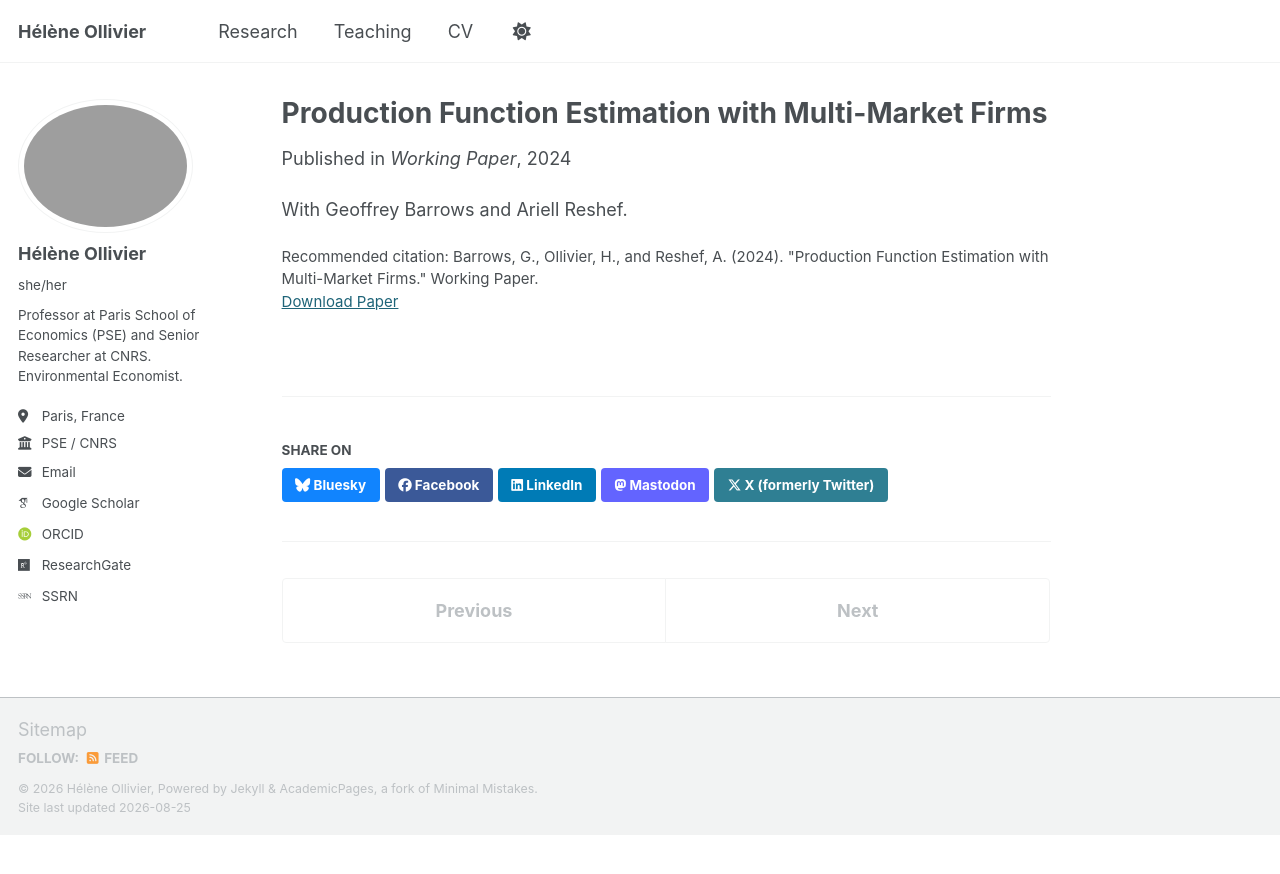
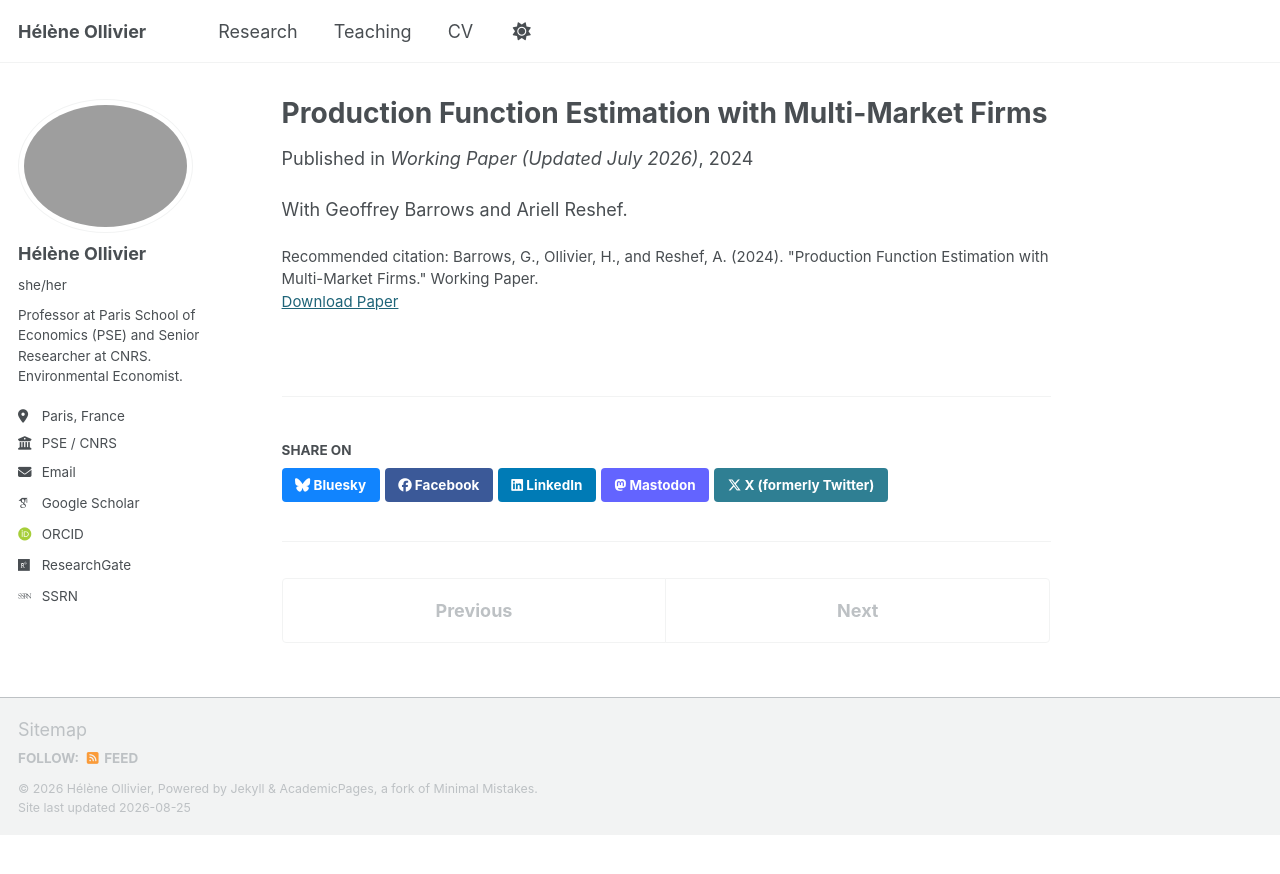
Before and after one commit to heleneollivier/heleneollivier.github.io, a Jekyll site: the page built from _publications/2024-working-production-function.md, in a window 1280 px wide. Shown: the top 874 px of the page. Built offline with Jekyll 4.4.1, drawn with Linux system fonts in a browser that asks for light colours; some web fonts are replaced; a script bundle is joined from its source files by our own code; library files that are not in the unit come from our copies.

Commit message:
Add updated July 2026 to production function paper venue
Co-Authored-By: Claude Sonnet 4.6 <noreply@anthropic.com>

```diff
--- a/_publications/2024-working-production-function.md
+++ b/_publications/2024-working-production-function.md
@@ -6,7 +6,7 @@ permalink: /publication/2024-working-production-function
 excerpt: 'We develop a production function estimator for the case when firms endogenously select into multiple destination markets where they compete imperfectly, and when output is denominated only in value. The estimator exploits a novel source of variation to identify demand curvature: firm-level export shares. We demonstrate that ignoring the multi-destination dimension (i.e., exporting) yields biased and inconsistent inference. We estimate in French Manufacturing data increasing total returns to scale, decreasing returns to flexible inputs, and demand elasticities between -19.42 and -3.56. These estimates imply 5 to 8 times larger effects of a U.S. tariff increase compared to estimates from alternative estimators.'
 coauthors: "With Geoffrey Barrows and Ariell Reshef"
 date: 2024-04-01
-venue: 'Working Paper'
+venue: 'Working Paper (Updated July 2026)'
 paperurl: 'https://www.ifo.de/DocDL/cesifo1_wp10716.pdf'
 citation: 'Barrows, G., Ollivier, H., and Reshef, A. (2024). "Production Function Estimation with Multi-Market Firms." Working Paper.'
 ---
```
